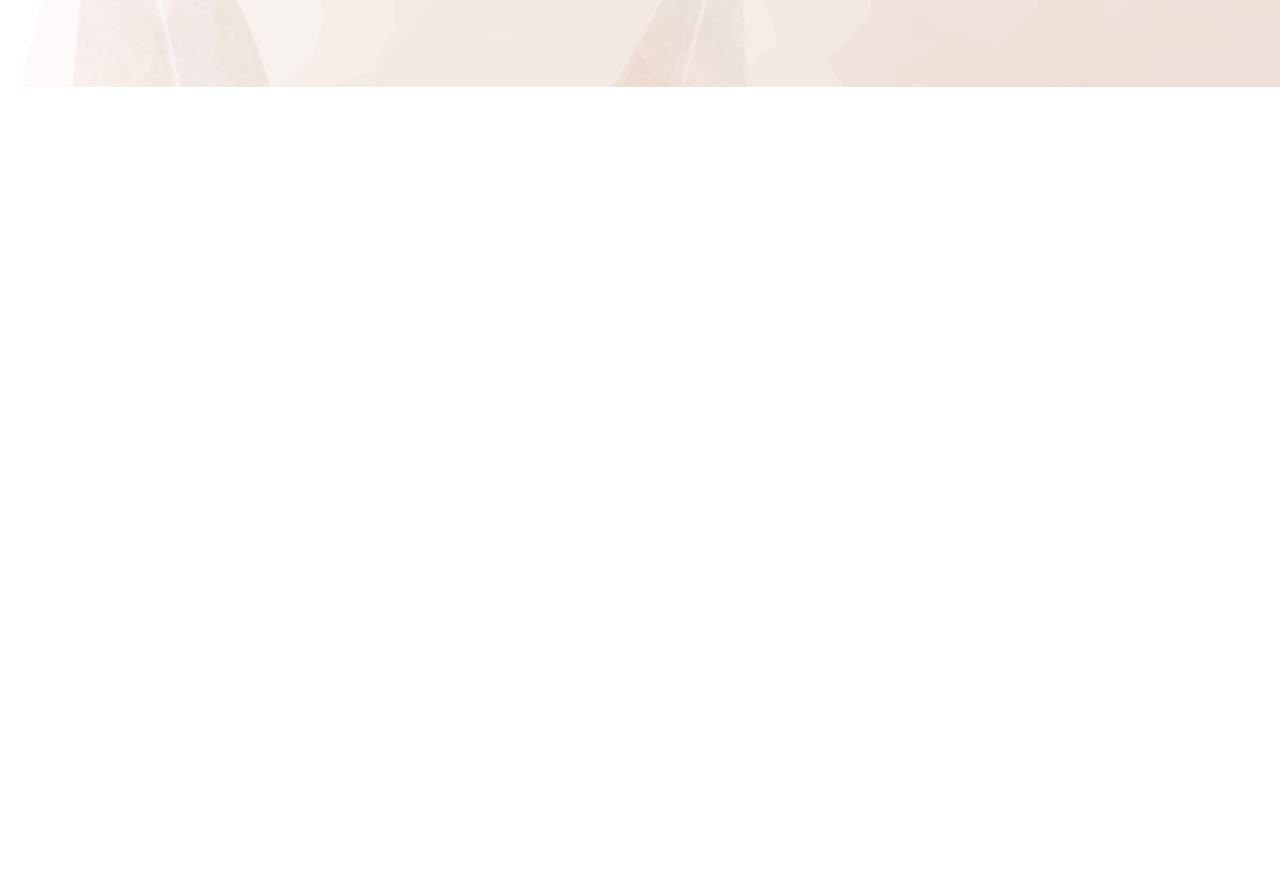
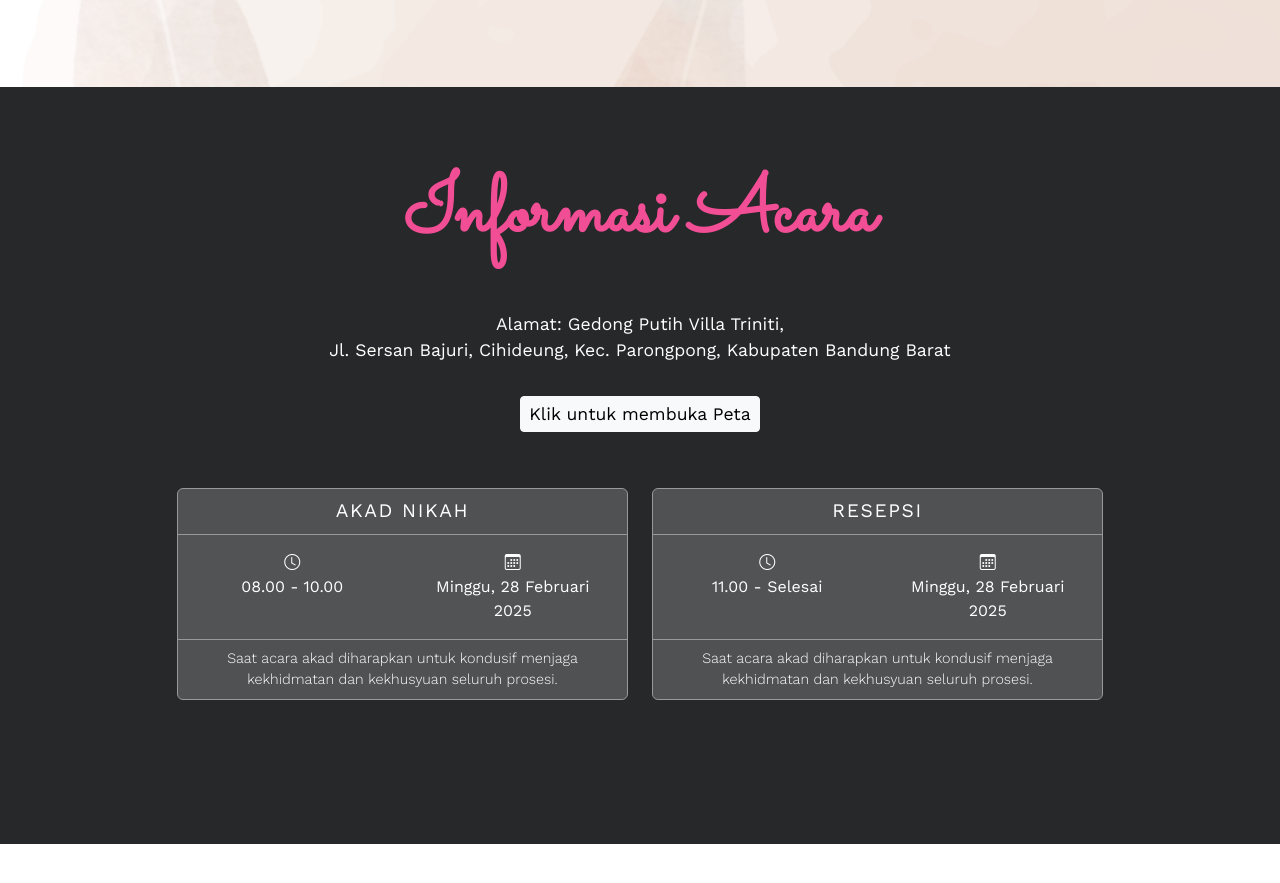
Before and after one commit to febrianAditya/undangan-ku, a plain HTML site: page client-side/index.html in a window 1280 px wide. Shown: the part 1520-2403 px from the top of the page. Drawn offline with nearby package versions, Linux system fonts and the light colour scheme.

Commit message:
add information page

```diff
--- a/client-side/index.html
+++ b/client-side/index.html
@@ -9,6 +9,8 @@
     <link rel="preconnect" href="https://fonts.googleapis.com">
     <link rel="preconnect" href="https://fonts.gstatic.com" crossorigin>
     <link href="https://fonts.googleapis.com/css2?family=Sacramento&family=Work+Sans:ital,wght@0,100..900;1,100..900&display=swap" rel="stylesheet">
+
+    <link rel="stylesheet" href="https://cdn.jsdelivr.net/npm/bootstrap-icons/font/bootstrap-icons.css">
 
     <link rel="stylesheet" href="countdown/default.css">
     <link rel="stylesheet" href="style.css">
@@ -93,6 +95,68 @@
         </div>
     </section>
 
+    <section id="info" class="info">
+      <div class="container">
+        <div class="row justify-content-center">
+          <div class="col-md-8 col-10 text-center">
+            <h2>Informasi Acara</h2>
+            <p class="alamat mt-5">
+              Alamat: Gedong Putih Villa Triniti, <br> Jl. Sersan Bajuri, Cihideung, Kec. Parongpong, Kabupaten Bandung Barat
+            </p>
+            <a href="https://g.co/kgs/7v4gvkh" target="_blank" class="btn btn-light btn-sm my-3 btn-klik">Klik untuk membuka Peta</a>
+          </div>
+        </div>
+
+        <div class="row justify-content-center mt-4">
+          <div class="col-md-5 col-10">
+
+            <div class="card text-center text-bg-light my-3">
+              <div class="card-header">
+                Akad Nikah
+              </div>
+              <div class="card-body">
+                <div class="row justify-content-center">
+                  <div class="col-6">
+                    <i class="bi bi-clock d-block"></i>
+                    <span>08.00 - 10.00</span>
+                  </div>
+                  <div class="col-6">
+                    <i class="bi bi-calendar3 d-block"></i>
+                    <span>Minggu, 28 Februari 2025</span>
+                  </div>
+                </div>
+              </div>
+              <div class="card-footer ">
+                Saat acara akad diharapkan untuk kondusif menjaga kekhidmatan dan kekhusyuan seluruh prosesi.
+              </div>
+            </div>
+
+          </div>
+          <div class="col-md-5 col-10">
+            <div class="card text-center text-bg-light my-3">
+              <div class="card-header">
+                Resepsi
+              </div>
+              <div class="card-body">
+                <div class="row justify-content-center">
+                  <div class="col-6">
+                    <i class="bi bi-clock d-block"></i>
+                    <span>11.00 - Selesai</span>
+                  </div>
+                  <div class="col-6">
+                    <i class="bi bi-calendar3 d-block"></i>
+                    <span>Minggu, 28 Februari 2025</span>
+                  </div>
+                </div>
+              </div>
+              <div class="card-footer ">
+                Saat acara akad diharapkan untuk kondusif menjaga kekhidmatan dan kekhusyuan seluruh prosesi.
+              </div>
+            </div>
+          </div>
+        </div>
+      </div>
+    </section>
 
 
     <script src="https://cdn.jsdelivr.net/npm/bootstrap@5.3.3/dist/js/bootstrap.bundle.min.js" integrity="sha384-YvpcrYf0tY3lHB60NNkmXc5s9fDVZLESaAA55NDzOxhy9GkcIdslK1eN7N6jIeHz" crossorigin="anonymous"></script>
@@ -112,5 +176,26 @@
 
         });
     </script>
+
+    <script>
+      const hamburger = document.querySelector('.navbar-toggler')
+      const stickyTop = document.querySelector('.sticky-top')
+      const buttonClose = document.querySelector('btn-close')
+
+      hamburger.addEventListener('click', () => {
+        stickyTop.style.overflow = 'visible'
+      })
+
+      // buttonClose.addEventListener('hidden.bs.offcanvas', () => {
+      //   stickyTop.style.overflow = 'hidden'
+      // })
+
+
+      const myOffcanvas = document.getElementById('offcanvas')
+      myOffcanvas.addEventListener('hidden.bs.offcanvas', event => {
+        stickyTop.style.overflow = 'hidden'
+      })
+
+    </script>
   </body>
 </html>
--- a/client-side/style.css
+++ b/client-side/style.css
@@ -1,6 +1,6 @@
 :root {
     --pink: #f14e95;
-    --bg: #0a0a0a;
+    --bg: #272829;
     --shadow: 0 2px 2px rgb(0 0 0 / 0.5);
 }
 
@@ -125,6 +125,52 @@ body {
 }
 
 
+
+/* info */
+.info {
+    background-color: var(--bg);
+    color: white;
+    padding-top: 5rem;
+    padding-bottom: 8rem;
+}
+
+.info h2 {
+    color: var(--pink);
+    font-family: "Sacramento";
+    font-weight: bold;
+    font-size: 5rem;
+}
+
+.info .alamat {
+    font-size: 1.1rem;
+}
+
+.info .btn-klik {
+    font-size: 1.1rem;
+}
+
+.info .card {
+    background-color: rgba(255, 255, 255, 0.2) !important;
+    border: 1px solid #999;
+    color: white !important;
+}
+
+.info .card-header {
+    border-bottom: 1px solid #999 !important;
+    text-transform: uppercase;
+    letter-spacing: 0.1rem;
+}
+
+.info .card-body {
+    font-size: 1rem;
+}
+
+.info .card-footer {
+    border-top: 1px solid #999 !important;
+    font-size: 0.9rem;
+    font-weight: 300;
+}
+
 @media (max-width: 992px) {
     html {
         font-size: 75%;
@@ -142,6 +188,10 @@ body {
         font-size: 2rem;
         text-align: center;
     }
+
+    .sticky-top {
+        overflow: hidden;
+    }
 }
 
 @media (max-width: 576px) {
```
